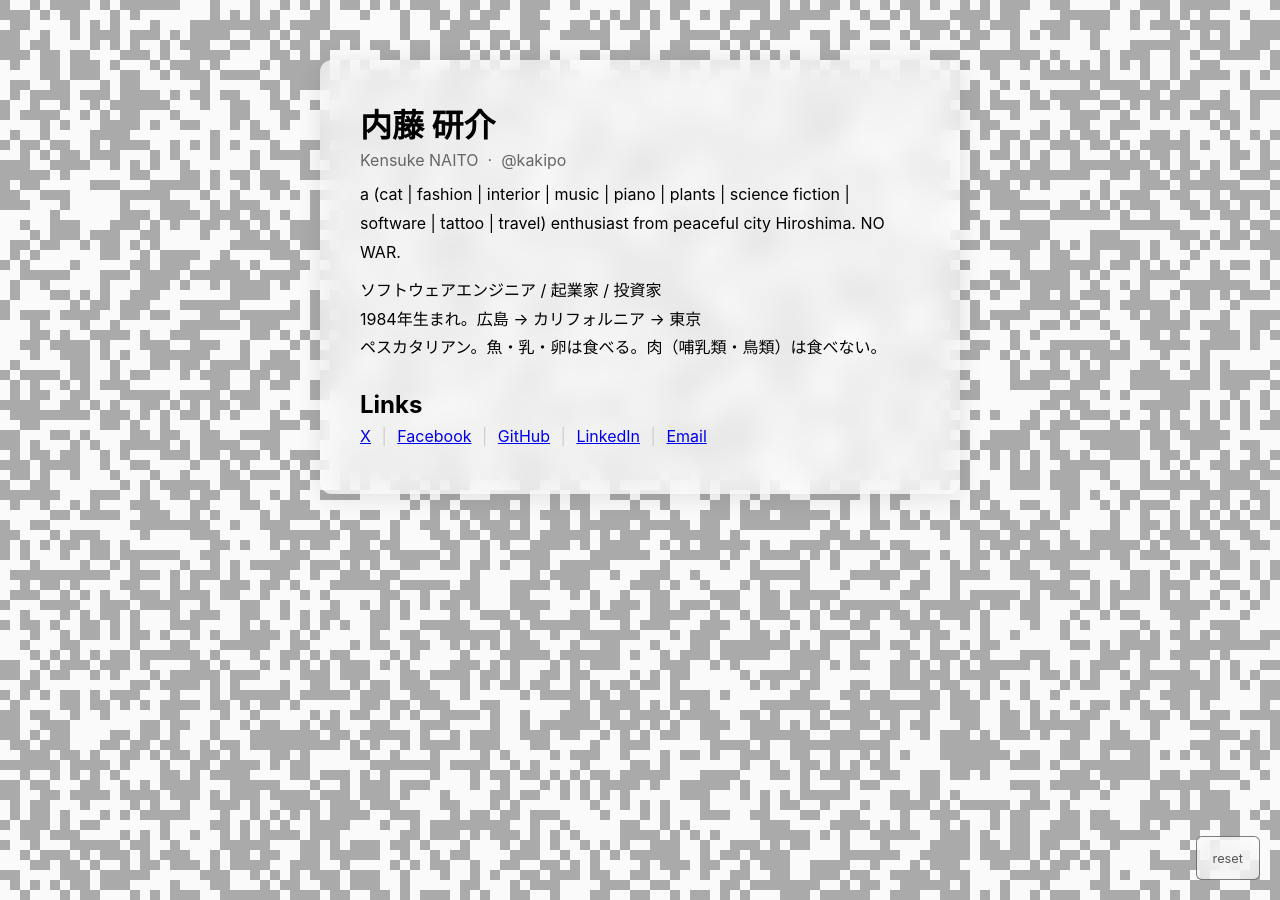
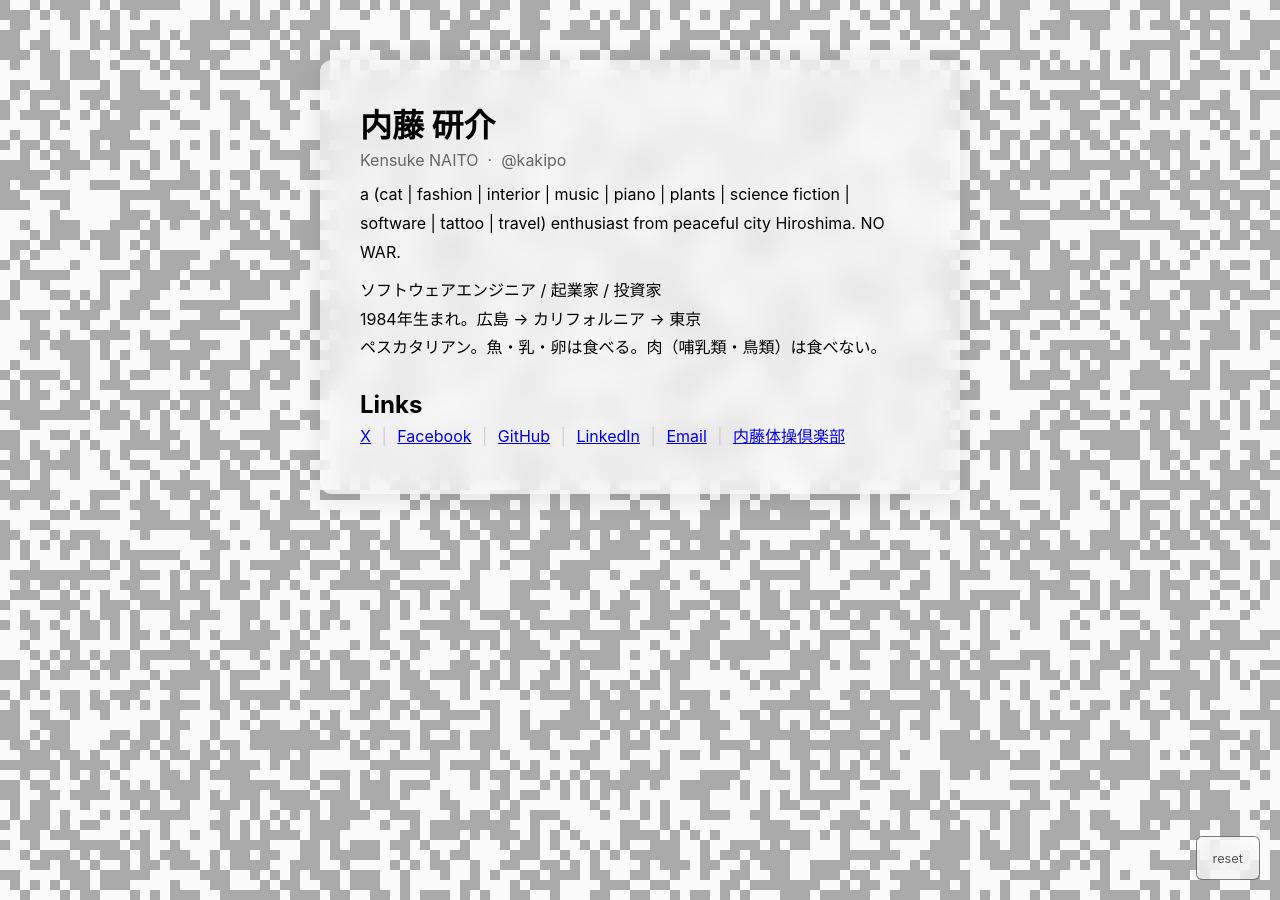
Before and after one commit to kakipo/kakipo.com, a Jekyll site: the page built from index.md, in a window 1280 px wide. Built offline with Jekyll 4.4.1, drawn with Linux system fonts in a browser that asks for light colours.

Commit message:
Add 内藤体操倶楽部 link to Links section
https://claude.ai/code/session_01FVEhqFyzNL5CLnJVbHuPXf

```diff
--- a/index.md
+++ b/index.md
@@ -25,5 +25,7 @@ layout: home
     <a href="https://www.linkedin.com/in/kakipo" rel="noopener noreferrer" lang="en">LinkedIn</a>
     <span aria-hidden="true">|</span>
     <a href="mailto:kakipo@gmail.com" lang="en">Email</a>
+    <span aria-hidden="true">|</span>
+    <a href="https://naito.taiso.club" rel="noopener noreferrer">内藤体操倶楽部</a>
   </div>
 </nav>
--- a/preview.html
+++ b/preview.html
@@ -119,6 +119,8 @@
         <a href="https://www.linkedin.com/in/kakipo" rel="noopener noreferrer" lang="en">LinkedIn</a>
         <span aria-hidden="true">|</span>
         <a href="mailto:kakipo@gmail.com" lang="en">Email</a>
+        <span aria-hidden="true">|</span>
+        <a href="https://naito.taiso.club" rel="noopener noreferrer">内藤体操倶楽部</a>
       </div>
     </nav>
   </main>
```
